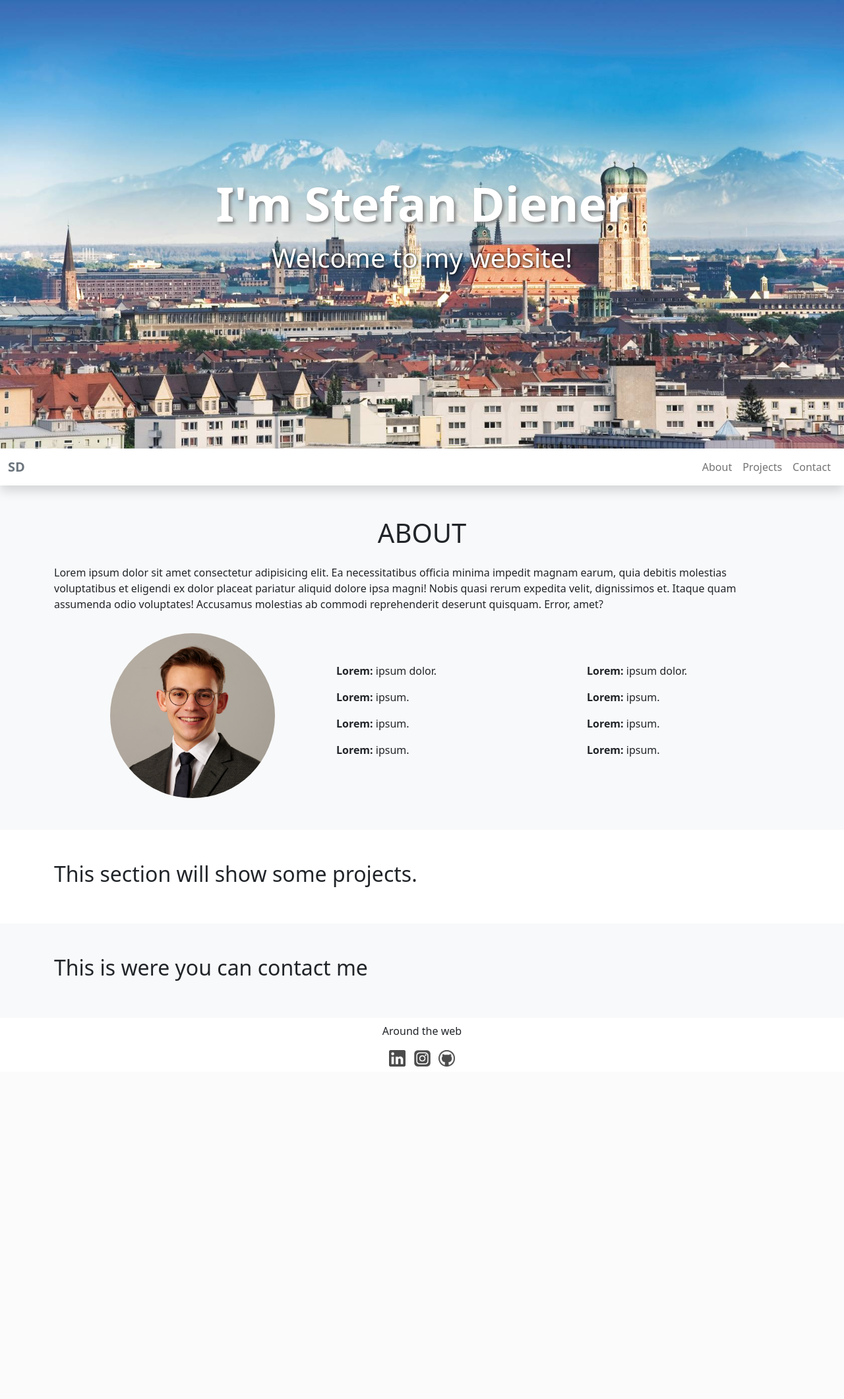
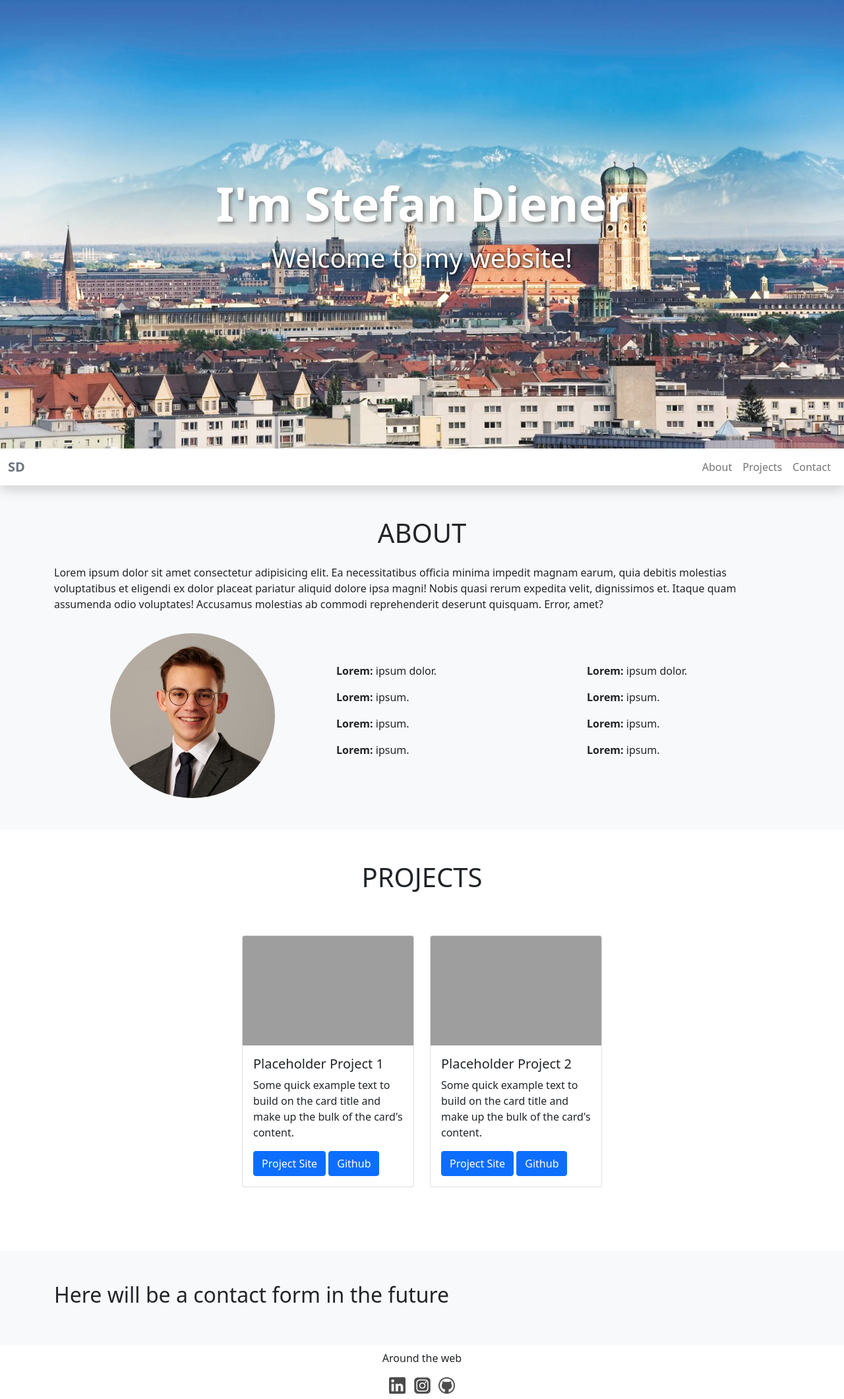
Before and after one commit to sddiener/FlaskApp, a Flask app: page / in a window 1280 px wide. Shown: the whole page at 66% size. Before the commit the page ends 1617 px from the top, so only its background shows below. Run offline with Flask 2, Linux system fonts and the light colour scheme; grey boxes are pictures that could not be loaded.

Commit message:
added project cards

```diff
--- a/templates/index.html
+++ b/templates/index.html
@@ -8,6 +8,11 @@
         background-repeat: no-repeat;
         background-attachment: fixed;
         background-position: 75% center;
+    }
+    .card-img-top {
+    width: 100%;
+    height: 13vw;
+    object-fit: cover;
     }
 </style>
 {% endblock %}
@@ -60,7 +65,7 @@
 <section id="about" class="bg-light py-5">
     <div class="container">
         <div class="row align-items-center">
-            <p class="h1 text-center text-uppercase pb-3">About</p>
+            <h1 class="text-center text-uppercase pb-3">About</h1>
             <p class="text-centered pb-3">Lorem ipsum dolor sit amet consectetur adipisicing elit. Ea necessitatibus officia minima impedit magnam earum, quia debitis molestias voluptatibus et eligendi ex dolor placeat pariatur aliquid dolore ipsa magni! Nobis quasi rerum expedita velit, dignissimos et. Itaque quam assumenda odio voluptates! Accusamus molestias ab commodi reprehenderit deserunt quisquam. Error, amet?</p>
             <div class="col-lg-4">
                 <div class="profileimg" style="width: 250px; height: 250px; overflow: hidden; border-radius: 50%;
@@ -86,18 +91,55 @@
         </div>
     </div>
 </section>
+
+
 <!-- Projects -->
 <section id="projects" class="bg-white py-5">
     <div class="container">
-        <h2> This section will show some projects. </h2>
+        <h1 class="text-center text-uppercase pb-3">Projects</h1>
+        <div class="row my-5 align-items-top justify-content-center">
+            <div class="col-lg-3">
+                <div class="card">
+                    <img src="https://mdbootstrap.com/img/new/standard/nature/184.jpg" class="card-img-top" alt="...">
+                    <div class="card-body">
+                        <h5 class="card-title">Placeholder Project 1</h5>
+                        <p class="card-text">
+                        Some quick example text to build on the card title and make up the bulk of the
+                        card's content.
+                        </p>
+                        <a href="#!" class="btn btn-primary">Project Site</a>
+                        <a href="#!" class="btn btn-primary">Github</a>
+                    </div>
+                </div>
+            </div>
+            <div class="col-lg-3">
+                <div class="card">
+                    <img src="https://mdbootstrap.com/img/new/standard/nature/181.jpg" class="card-img-top" alt="...">
+                    <div class="card-body">
+                        <h5 class="card-title">Placeholder Project 2</h5>
+                        <p class="card-text">
+                        Some quick example text to build on the card title and make up the bulk of the
+                        card's content.
+                        </p>
+                        <a href="#!" class="btn btn-primary">Project Site</a>
+                        <a href="#!" class="btn btn-primary">Github</a>
+                    </div>
+                </div>
+            </div>
+
+        </div>
     </div>
 </section>
+
+
+
 <!-- Contact -->
 <section id="contact" class="bg-light py-5">
     <div class="container">
-        <h2> This is were you can contact me </h2>
+        <h2> Here will be a contact form in the future </h2>
     </div>
 </section>
+
 <!-- End -->
 <section id="end" class="bg-white  py-2">
     <div class="container">
```
